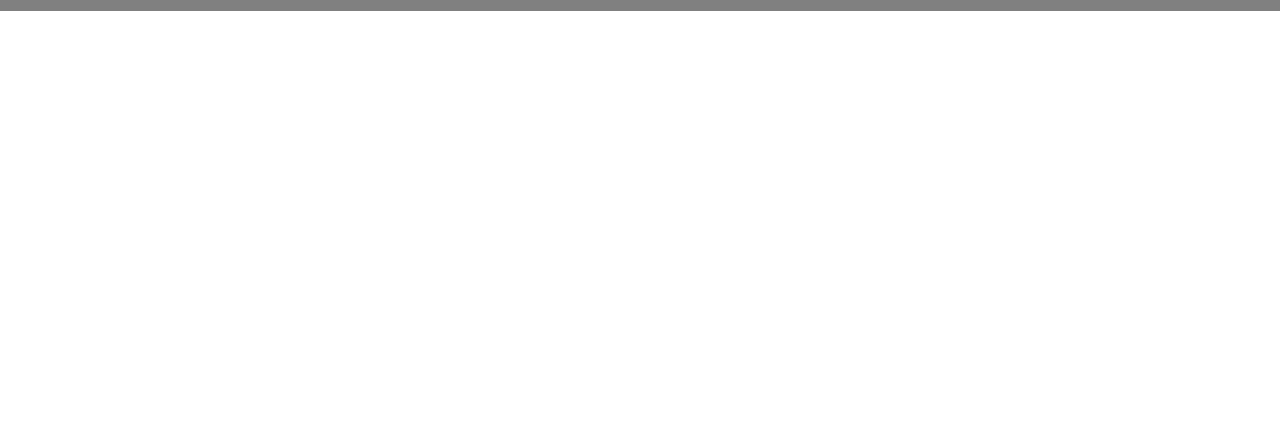
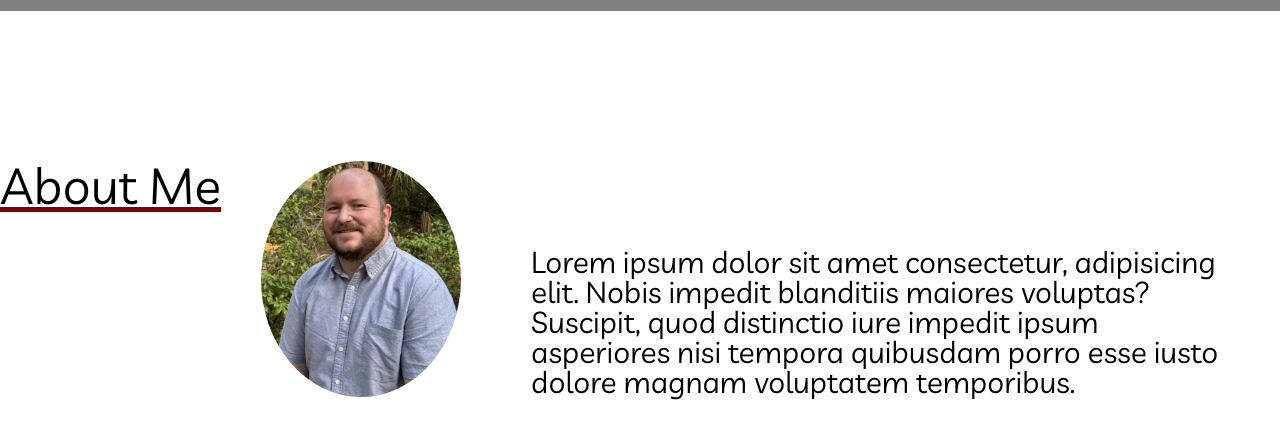
Before and after one commit to TurnerHelical/codingPortfolio, a plain HTML site: page index.html in a window 1280 px wide. Shown: the part 339-778 px from the top of the page. Drawn offline with Linux system fonts and the light colour scheme.

Commit message:
added profile image and stylized About Me section

```diff
--- a/assets/css/style.css
+++ b/assets/css/style.css
@@ -1,6 +1,6 @@
 :root {
-    --karry: #FFE8D4;
     --coral: #F93943;
+    --font: Livvic, sans-serif;
 }
 
 header {
@@ -20,7 +20,7 @@ h1 {
     font-size: 80px;
     text-align: center;
     align-self: flex-end;
-    font-family: Livvic, sans-serif;
+    font-family: var(--font);
     color:white;
     padding-right: 25px;
     font-weight: lighter;
@@ -44,14 +44,47 @@ nav li {
 .link {
     text-decoration: none;
     color: black;
-    font-family: Livvic, sans-serif;
+    font-family: var(--font);
 }
 
 .link:hover {
     color: var(--coral);
 }
 
-@media screen and (max-width: 816px) {
+.aboutMe {
+    display: flex;
+    flex-direction: row;
+    flex-wrap: wrap;
+    margin-top: 150px;
+
+}
+
+.aboutMeTitle {
+    font-size: 50px;
+    text-decoration: underline;
+    text-decoration-color: maroon;
+    color: black;
+    font-family:var(--font);
+
+}
+
+.profilePic{
+    border-radius: 100%;
+    margin-left: 40px;
+    width: 200px;
+}
+
+.aboutMeInfo {
+    font-family: var(--font);
+    font-size: 30px;
+    margin-left: 70px;
+    width: 700px;
+    align-self: flex-end;
+
+
+}
+
+@media screen and (max-width: 833px) {
     header {
         justify-content: center;
     }
@@ -60,11 +93,18 @@ nav li {
         margin-top: -60px;
         padding: 0px;
     }
+
+    nav {
+        padding: 0px;
+    }
+
+    nav ul {
+        justify-content: center;
+    }
 }
 
-@media screen and (min-width: 817px) and (max-width: 833px) {
-    header {
-        justify-content: center;
+@media  screen and (max-width: 509px) {
+    h1 {
+        font-size: 70px;
     }
-
 }
--- a/index.html
+++ b/index.html
@@ -25,5 +25,13 @@
         </ul>
     </nav>
 
+    <main>
+        <section class="aboutMe">
+            <h2 class="aboutMeTitle">About Me</h2>
+                <img src="./assets/images/profilePic.jpg" alt="A picture of the author of the site" class="profilePic">
+            <p class="aboutMeInfo">Lorem ipsum dolor sit amet consectetur, adipisicing elit. Nobis impedit blanditiis maiores voluptas? Suscipit, quod distinctio iure impedit ipsum asperiores nisi tempora quibusdam porro esse iusto dolore magnam voluptatem temporibus.</p>
+        </section>
+    </main>
+
 </body>
 </html>
```
Also changed, not shown: assets/images/profilePic.jpg (added).
